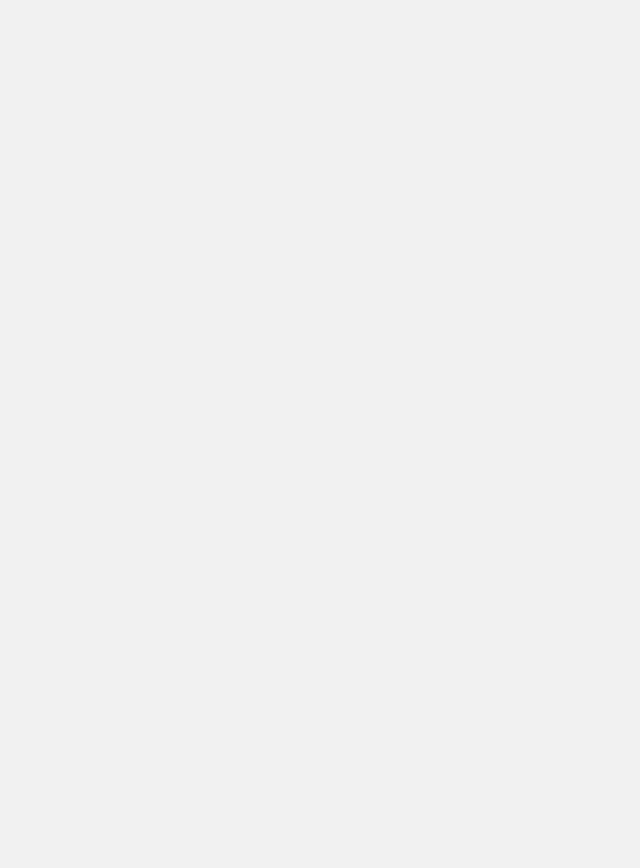
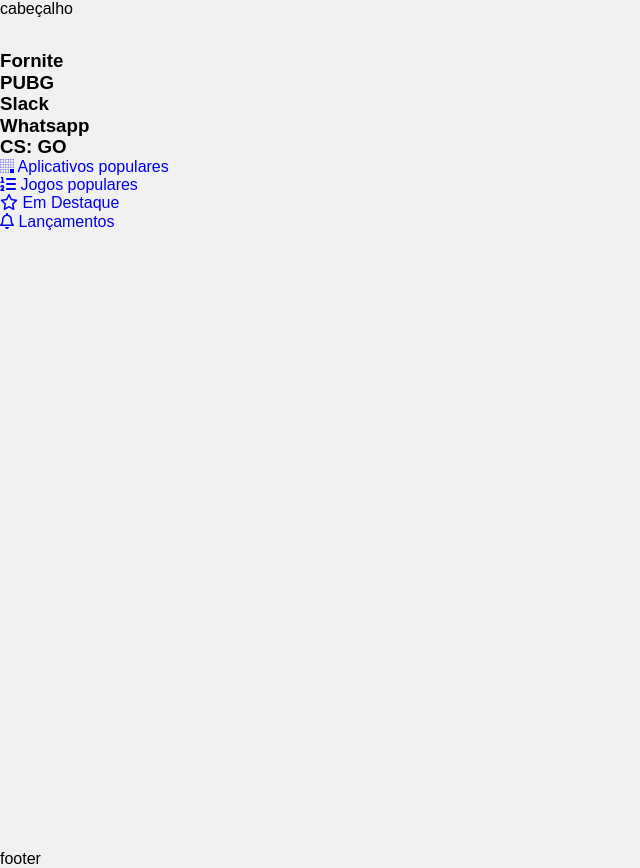
Before and after one commit to Gabriel17B/alura-store, a plain HTML site: page index.html in a window 1280 px wide. Shown: the whole page, without its empty margins (0-640 px from the left). Before the commit the page ends 800 px from the top, so only its background shows below. Drawn offline with Linux system fonts and the light colour scheme.

Commit message:
Definição do template e adição do section destaques

```diff
--- a/assets/css/style.css
+++ b/assets/css/style.css
@@ -1,14 +1,24 @@
 .app {
+    display: grid;
+    grid-template-areas:
+        "cabeçalho"
+        "conteudo"
+        "rodape";
+    grid-template-columns: auto;
+    grid-template-rows: 50px 100vh auto;
     background: #f1f1f1;
     display: grid;
     font-family: Arial, Helvetica, sans-serif;
 }
 
 .cabecalho {
+    grid-area: cabeçalho;
 }
 
 .conteudo {
+    grid-area: conteudo;
 }
 
 .rodape {
+    grid-area: rodape;
 }
--- a/index.html
+++ b/index.html
@@ -1,5 +1,6 @@
 <!DOCTYPE html>
 <html lang="pt-br">
+
 <head>
     <meta charset="UTF-8">
     <meta name="viewport" content="width=device-width, initial-scale=1.0">
@@ -9,10 +10,60 @@
     <link href="./assets/css/reset.css" rel="stylesheet">
     <link href="./assets/css/style.css" rel="stylesheet">
 </head>
+
 <body class="app">
-    <header class="cabecalho"></header>
-    <main class="conteudo"></main>
-    <footer class="rodape"></footer>
+    <header class="cabecalho">
+        cabeçalho
+    </header>
+    <main class="conteudo">
+        <section class="destaques">
+            <div class="destaques__principal caixa">
+                <h3 class="destaques__titulo">Fornite</h3>
+            </div>
+            <div class="destaques__secundario caixa">
+                <h3 class="destaques__titulo">PUBG</h3>
+            </div>
+            <div class="destaques__secundario caixa">
+                <h3 class="destaques__titulo">Slack</h3>
+            </div>
+            <div class="destaques__secundario caixa">
+                <h3 class="destaques__titulo">Whatsapp</h3>
+            </div>
+            <div class="destaques__secundario caixa">
+                <h3 class="destaques__titulo">CS: GO</h3>
+            </div>
+            <div class="destaques__categorias">
+                <ul class="destaques__categorias___lista">
+                    <li class="destaques__categorias___item">
+                        <a class="destaques__categorias___link" href="#">
+                            <i class="destaques__categorias___icone fab fa-buromobelexperte"></i>
+                            Aplicativos populares
+                        </a>
+                    </li>
+                    <li class="destaques__categorias___item">
+                        <a class="destaques__categorias___link" href="#">
+                            <i class="fas fa-list-ol"></i>
+                            Jogos populares
+                        </a>
+                    </li>
+                    <li class="destaques__categorias___item">
+                        <a class="destaques__categorias___link" href="#">
+                            <i class="far fa-star"></i>
+                            Em Destaque
+                        </a>
+                    </li>
+                    <li class="destaques__categorias___item">
+                        <a class="destaques__categorias___link" href="#">
+                            <i class="far fa-bell"></i>
+                            Lançamentos
+                        </a>
+                    </li>
+                </ul>
+            </div>
+        </section>
+    </main>
+    <footer class="rodape">footer</footer>
     <script src="./assets/js/fontawesome.all.min.js"></script>
 </body>
+
 </html>
```
